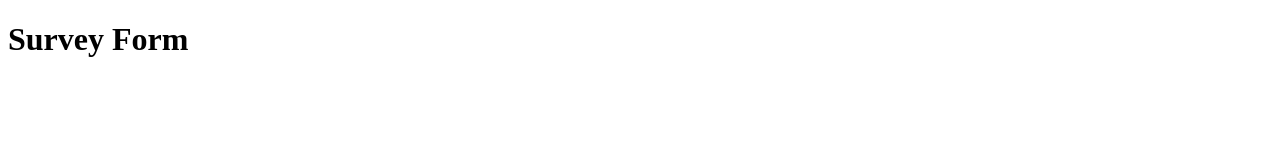
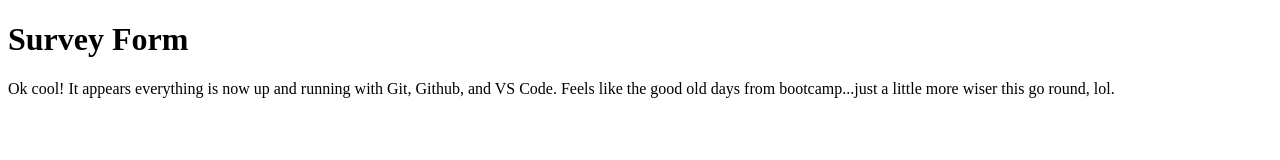
Before and after one commit to DwightHuggins/SurveyForm, a plain HTML site: page index.html in a window 1280 px wide. Drawn offline with Linux system fonts and the light colour scheme.

Commit message:
playing around with the index.html file some more

```diff
--- a/index.html
+++ b/index.html
@@ -9,5 +9,7 @@
 <body>
     <h1>Survey Form</h1>
 
+    <p>Ok cool! It appears everything is now up and running with Git, Github, and VS Code. Feels like the good old days from bootcamp...just a little more wiser this go round, lol.</p>
+
 </body>
 </html>
```
